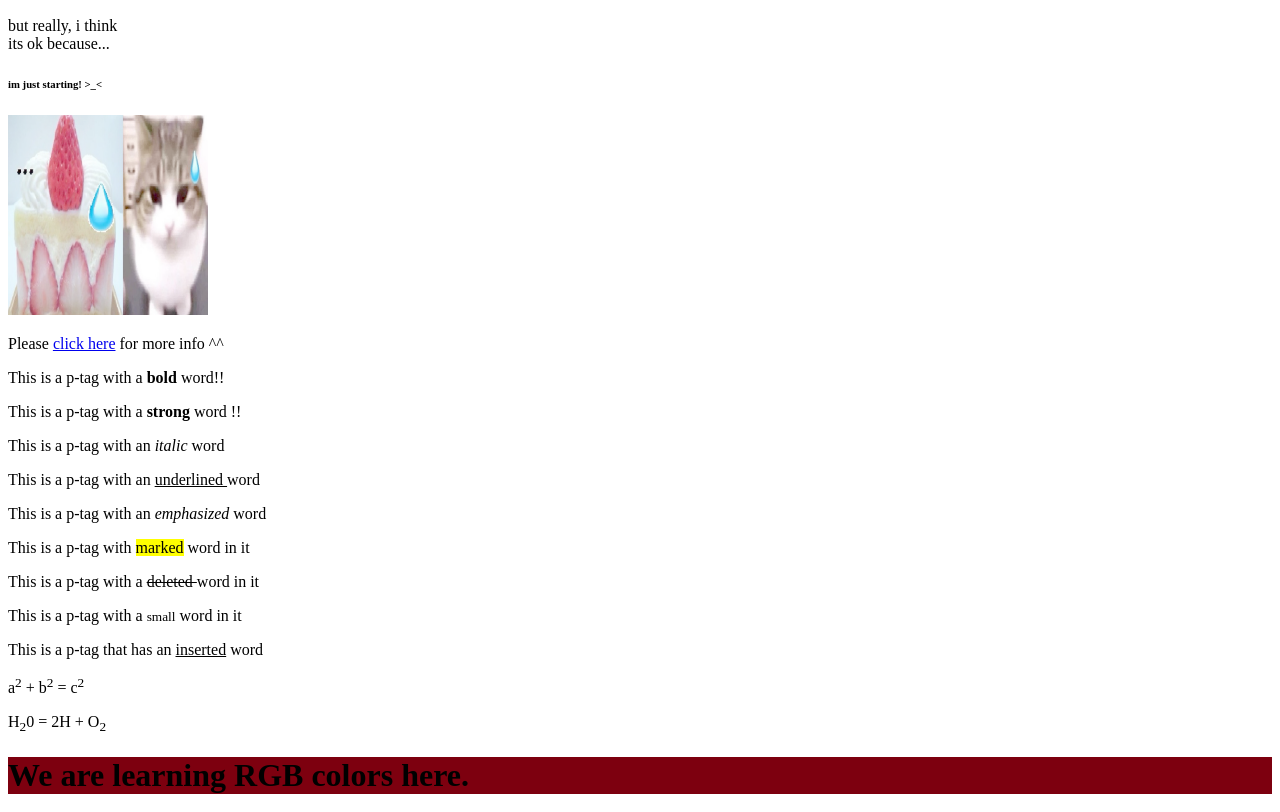
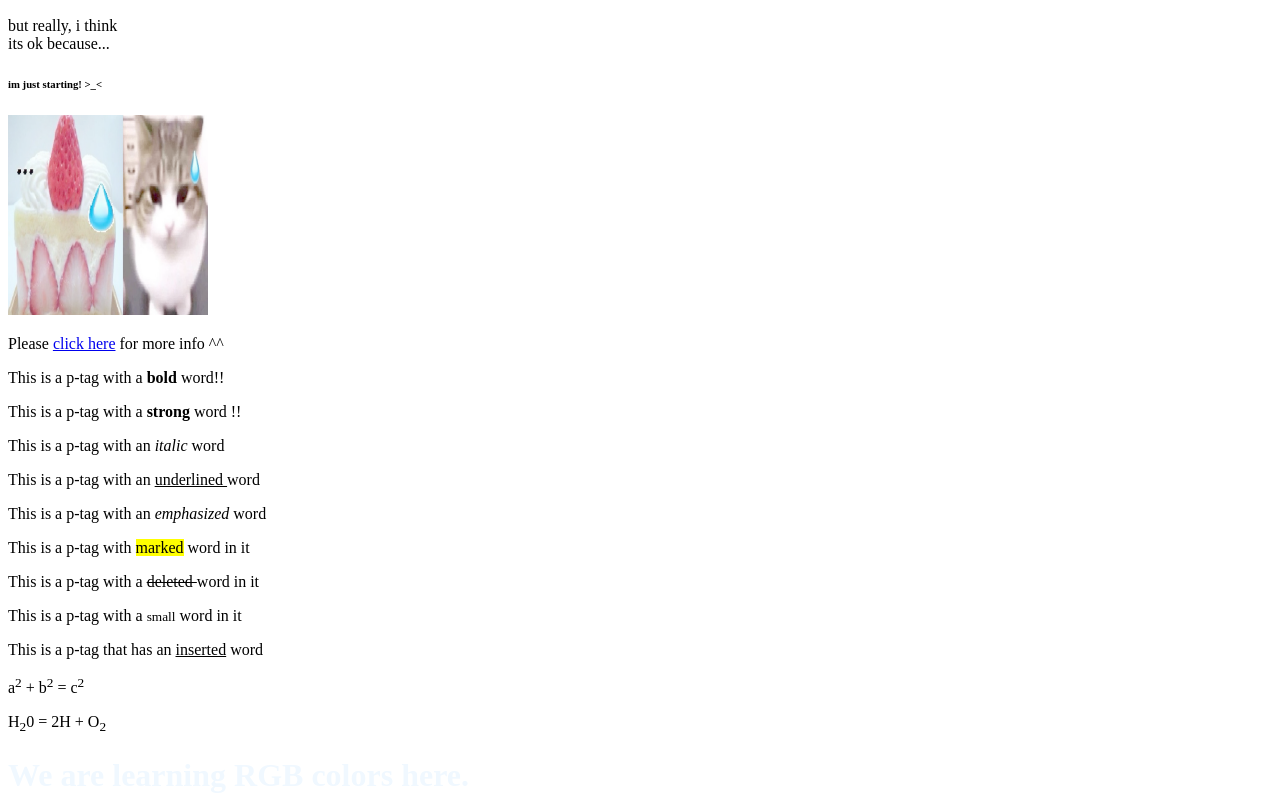
Before and after one commit to sabuu09/coding2, a plain HTML site: page project.html in a window 1280 px wide. Shown: the part 110-922 px from the top of the page. Drawn offline with Linux system fonts and the light colour scheme.

Commit message:
updated rgb text color

```diff
--- a/project.html
+++ b/project.html
@@ -30,7 +30,7 @@
 <p>a<sup>2</sup> + b<sup>2</sup> = c<sup>2</sup></p>
 <p>H<sub>2</sub>0 = 2H + O<sub>2</sub></p>
 
-<h1 style="background-color: rgb(125, 0, 15);">We are learning RGB colors here.</h1>
+<h1 style="color: aliceblue;" style="background-color: rgb(125, 0, 15);">We are learning RGB colors here.</h1>
 
 <h1 style ="background-color: lightpink;"> This is a background highlight color!!</h1>
 <h1 style ="font-family:Arial, Helvetica, sans-serif;">This is a different font</h1>
```
